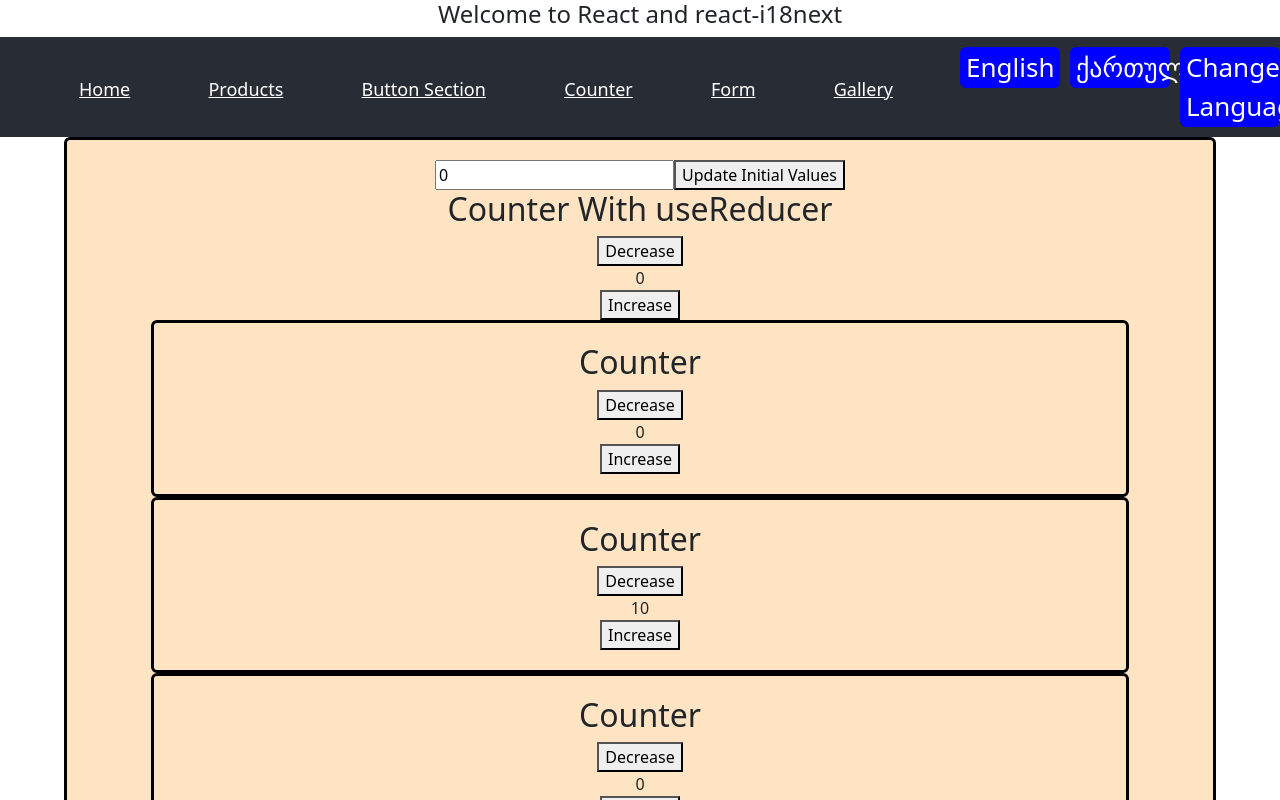
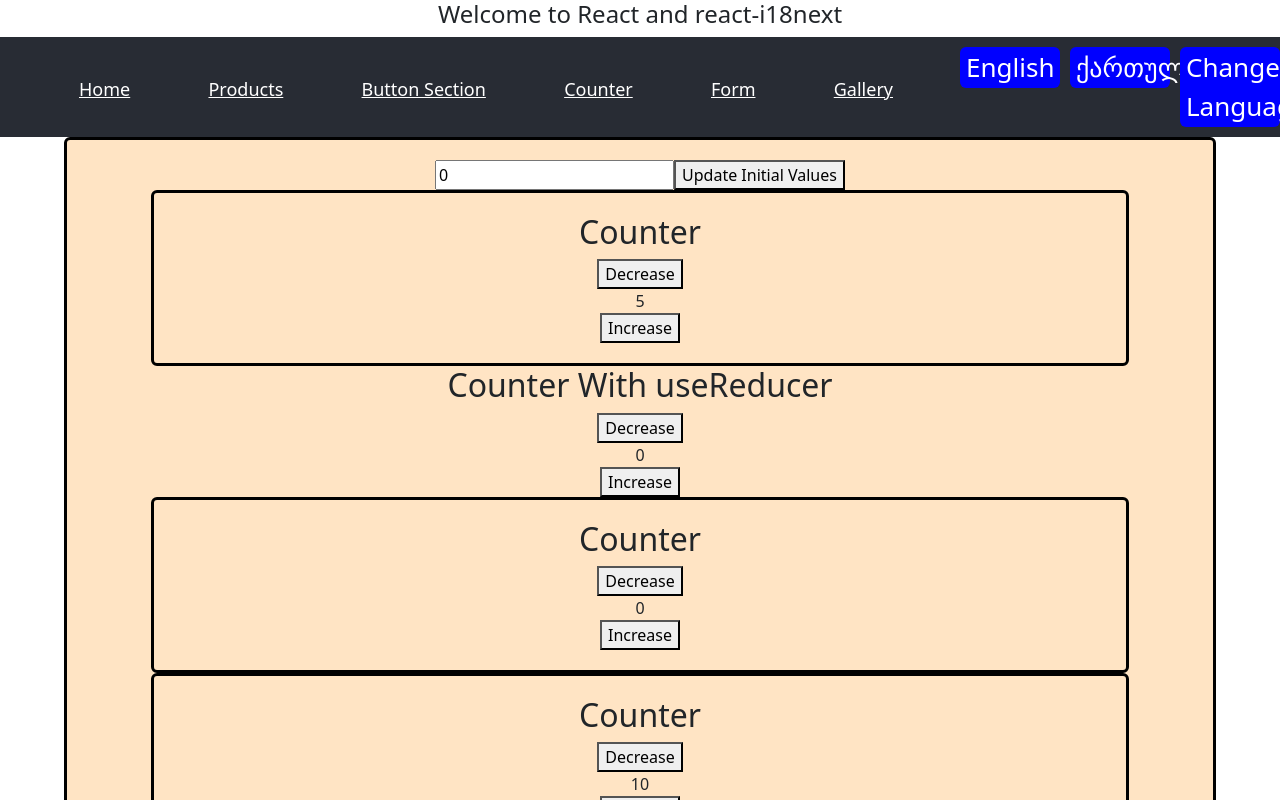
Before and after one commit to LindaGiorgadze/react_app_2023, a React (Create React App) app: page /counter in a window 1280 px wide. Shown: the top 800 px of the page. Built offline with nearby package versions, Linux system fonts and the light colour scheme.

Commit message:
Lecture 9 _ Class Component

```diff
--- a/src/components/CounterForm.js
+++ b/src/components/CounterForm.js
@@ -1,6 +1,7 @@
 import { useState } from "react";
 import Counter from "./Counter";
 import CounterUseReducer from "./CounterUseReducer";
+import CounterWithClass from "./CounterWithClass";
 
 const CounterForm = () => {
   const [initialValue, setInitialValue] = useState(0);
@@ -14,9 +15,10 @@ const CounterForm = () => {
       <input
         type="number"
         value={initialValue}
-        onChange={(e) => setInitialValue(parseInt(e.target.value))}
+        onChange={(e) => e.target.value ? setInitialValue(parseInt(e.target.value)) : setInitialValue()}
       />
       <button type="submit"> Update Initial Values </button>
+      <CounterWithClass startNumber={initialValue || 0}/>
       <CounterUseReducer
         startNumber={initialValue}
         increaseNumber={15}
--- /dev/null
+++ b/src/components/CounterWithClass.js
@@ -0,0 +1,66 @@
+import React from "react";
+
+let interval;
+
+class CounterWithClass extends React.Component {
+  state = {
+    number: this.props.startNumber || 0
+  };
+
+  increase() {
+    this.setState({ number: this.state.number + 1 });
+  }
+
+  decrease() {
+    this.setState({
+      number: this.state.number - 1
+    });
+  }
+
+  componentDidMount() {
+    console.log("Mounted");
+    interval = setInterval(() => {
+      this.setState({
+        number: this.state.number + 5
+      });
+      console.log(this.state.number);
+    }, 5000);
+  }
+
+  componentWillUnmount() {
+    clearInterval(interval);
+  }
+
+  componentDidUpdate(prevProps) {
+    if (
+      this.props.startNumber !== prevProps.startNumber &&
+      !this.props.startNumber
+    ) {
+      this.setState({
+        number: 0
+      });
+    } else if (
+      this.props.startNumber !== prevProps.startNumber &&
+      this.props.startNumber
+    ) {
+      this.setState({
+        number: this.props.startNumber
+      });
+    }
+  }
+
+  render() {
+    return (
+      <div className="Counter">
+        <h2>Counter</h2>
+        <button onClick={() => this.decrease()}>Decrease</button>
+        <br />
+        <span>{this.state.number}</span>
+        <br />
+        <button onClick={() => this.increase()}>Increase</button>
+      </div>
+    );
+  }
+}
+
+export default CounterWithClass;
```
